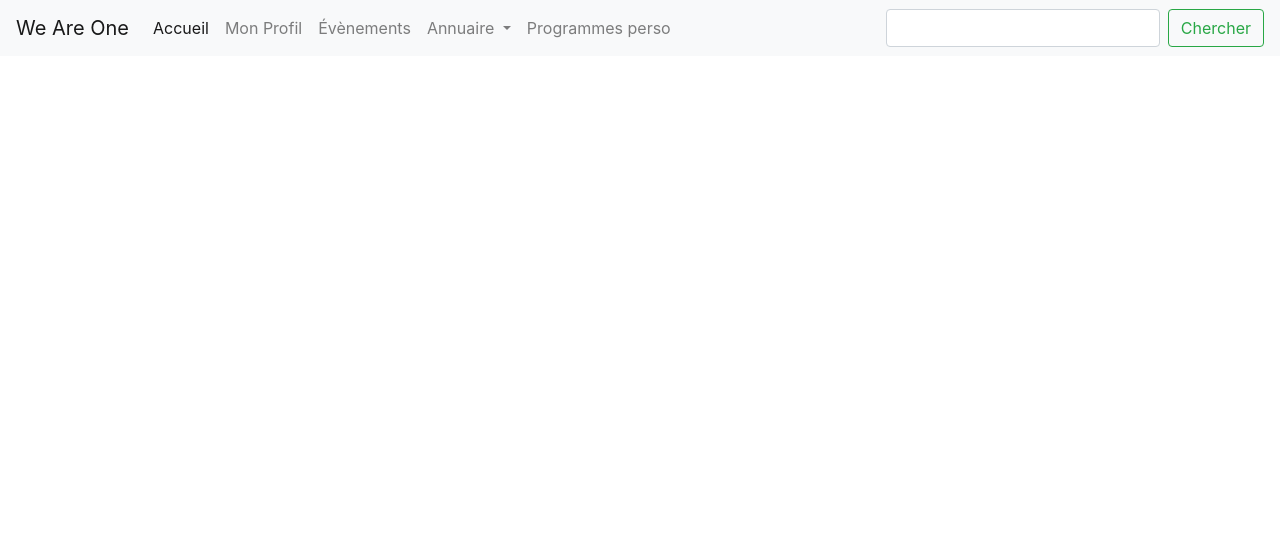
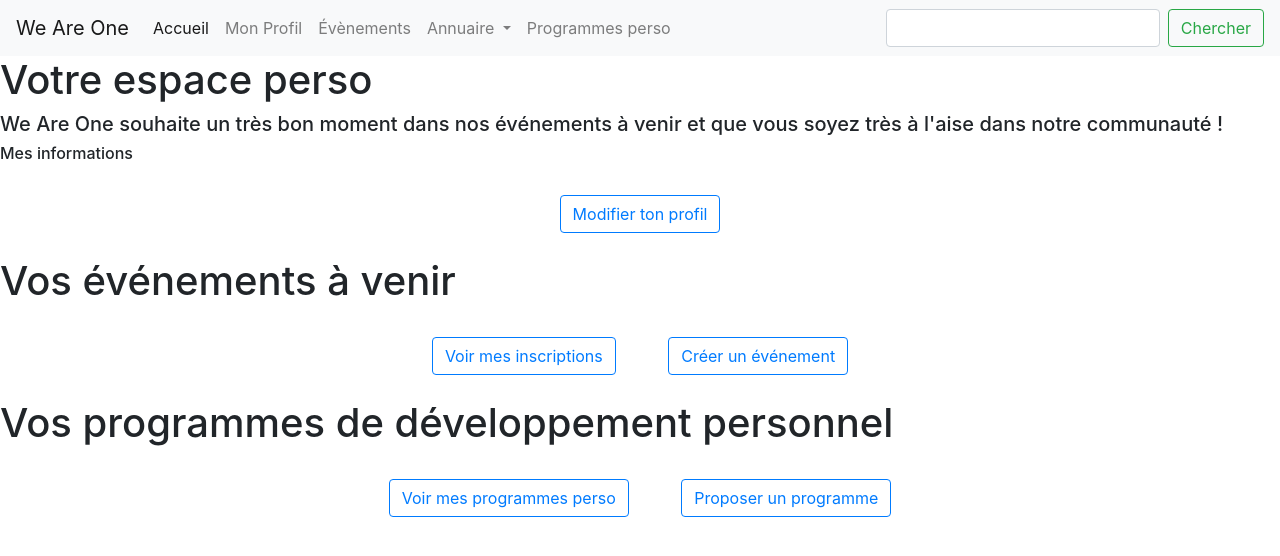
Before and after one commit to We-Are-One-CS/intranet, a Django app: page /user/ in a window 1280 px wide. Shown: the top 556 px of the page. Run offline with Django 3.2, Linux system fonts and the light colour scheme; some libraries are stand-ins or nearby versions.

Commit message:
Added a few buttons and some text in order to customize the user page

```diff
--- a/core/templates/core/user.html
+++ b/core/templates/core/user.html
@@ -9,5 +9,48 @@
 </head>
 <body>
 
+{% block content %}
+    <h1>Votre espace perso</h1>
+    <h5>We Are One souhaite un très bon moment dans nos événements à venir et que vous soyez très à l'aise dans notre
+        communauté !</h5>
+
+
+    <h6>Mes informations</h6>
+    <div class="container text-center py-4">
+        <a href="{% url 'register' %}">
+            <button type="button" class="mx-4 btn btn-outline-primary">Modifier ton profil</button>
+        </a>
+    </div>
+
+
+    <h1>Vos événements à venir</h1>
+
+
+    <div class="container text-center py-4">
+        <a href="{% url 'register' %}">
+            <button type="button" class="mx-4 btn btn-outline-primary">Voir mes inscriptions</button>
+        </a>
+        <a href="{% url 'events/create_event' %}">
+            <button type="button" class="mx-4 btn btn-outline-primary">Créer un événement</button>
+        </a>
+    </div>
+
+
+
+
+    <h1>Vos programmes de développement personnel</h1>
+
+    <div class="container text-center py-4">
+        <a href="{% url 'register' %}">
+            <button type="button" class="mx-4 btn btn-outline-primary">Voir mes programmes perso</button>
+        </a>
+        <a href="{% url 'events/create_event' %}">
+            <button type="button" class="mx-4 btn btn-outline-primary">Proposer un programme</button>
+        </a>
+    </div>
+
+{% endblock content %}
+
+
 </body>
 </html>
```
